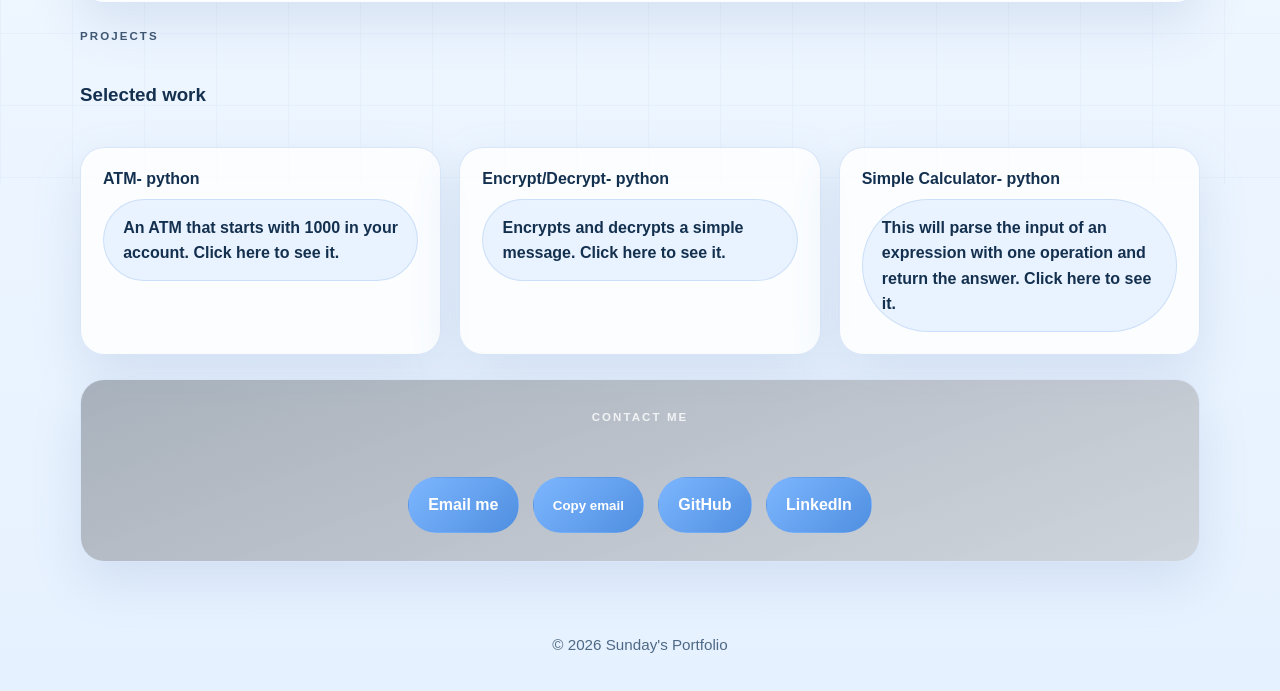
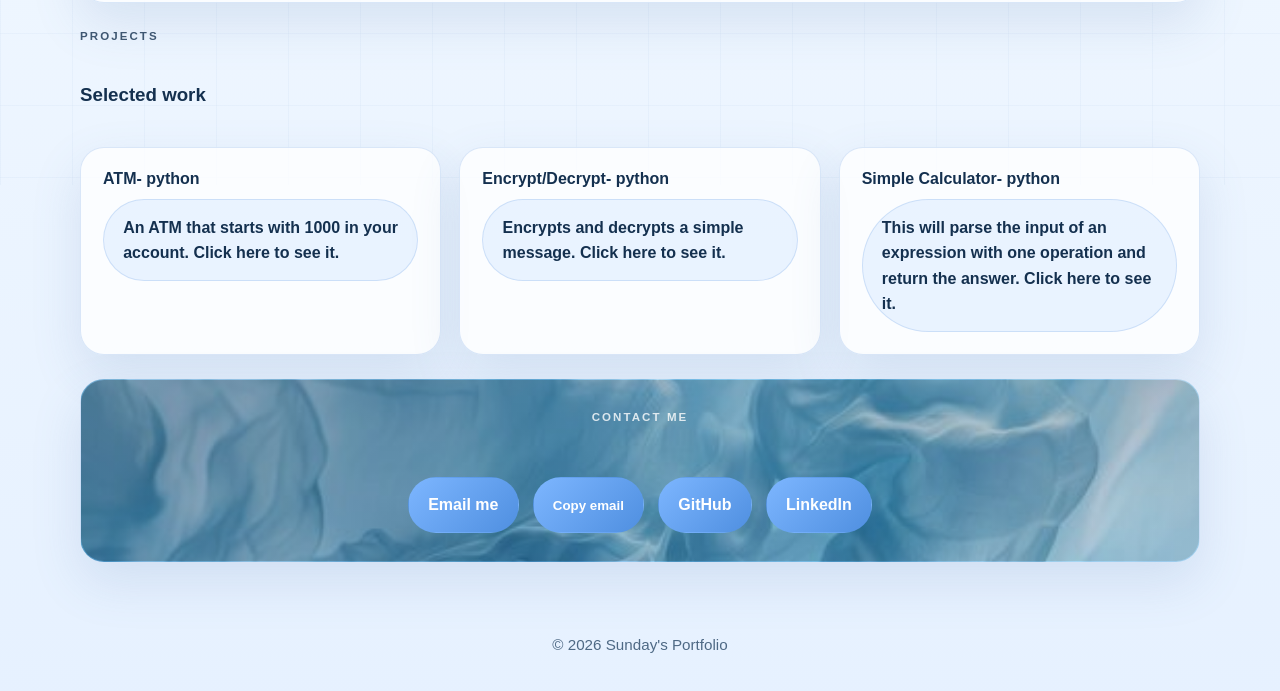
Before and after one commit to sunnyboi39/WD-website1, a plain HTML site: page index.html in a window 1280 px wide. Shown: the part 615-1306 px from the top of the page. Drawn offline with Linux system fonts and the light colour scheme.

Commit message:
bg change

```diff
--- a/style.css
+++ b/style.css
@@ -131,8 +131,8 @@ main {
 	box-shadow: var(--shadow);
 }
 
-.hero,
-.contact {
+
+.hero {
 	background: url("assets/bluebg.jpg") center/cover no-repeat;
 }
 
@@ -275,6 +275,7 @@ main {
 	text-align: center;
 	position: relative;
 	overflow: hidden;
+	background: url("assets/bluebg.jpg") center/cover no-repeat;
 }
 
 .contact p {
```
